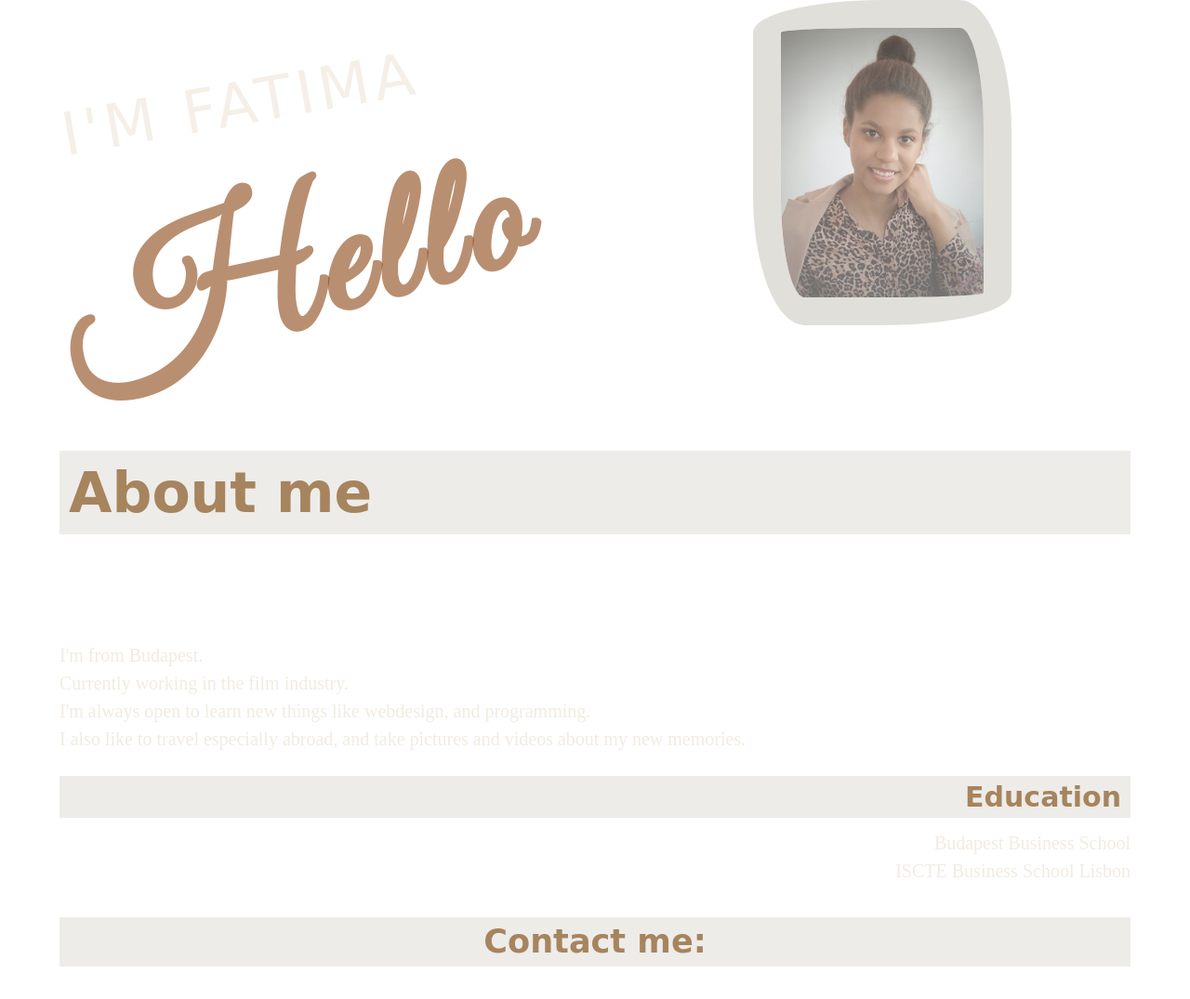
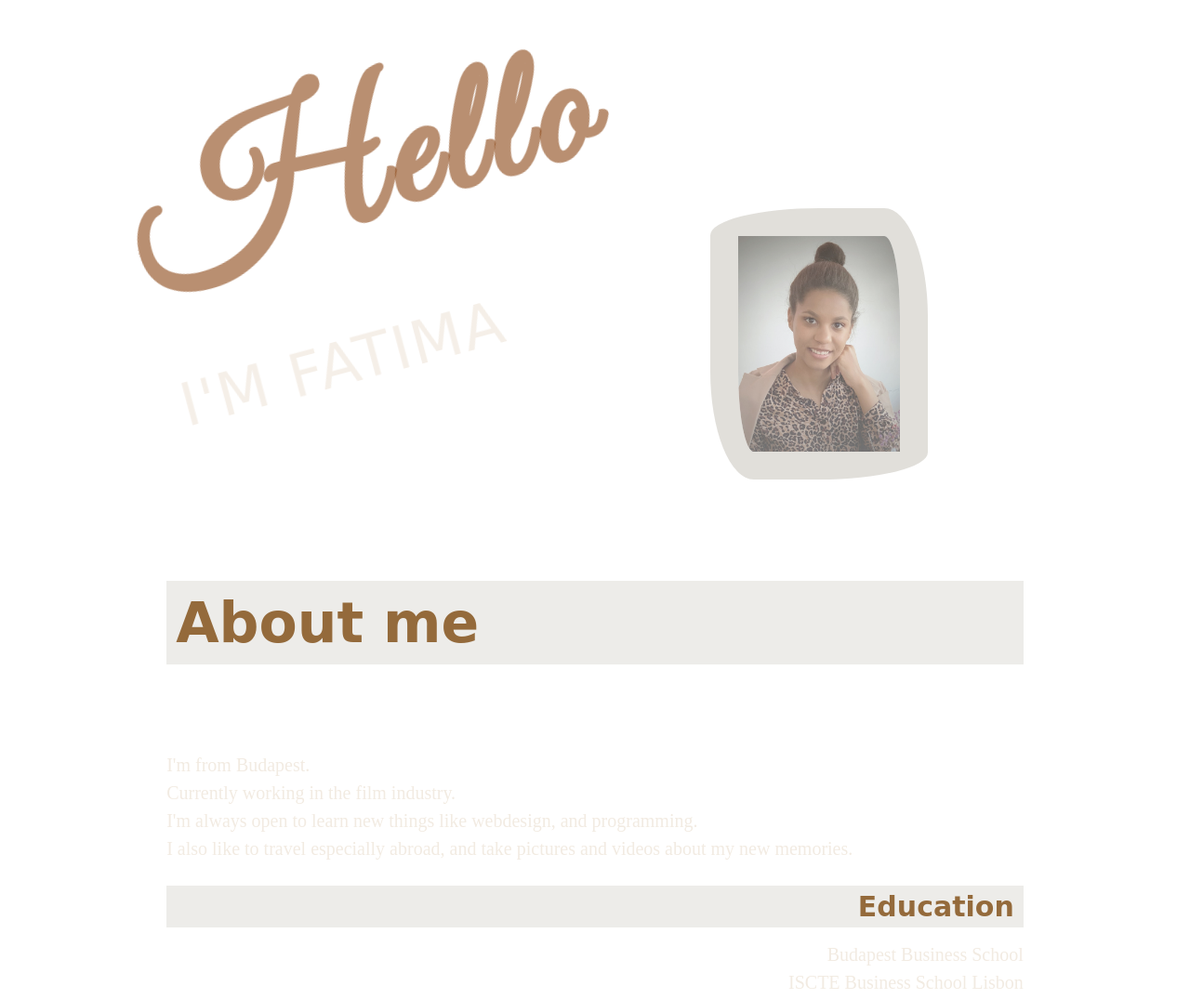
Before and after one commit to hfatima97/Namecard, a plain HTML site: page index.html in a window 1280 px wide. Shown: the top 1075 px of the page at 93% size. Drawn offline with Linux system fonts and the light colour scheme; a web font is replaced by a local one.

Commit message:
changesthree

```diff
--- a/index.html
+++ b/index.html
@@ -13,6 +13,7 @@
   <title>Namecard</title>
 </head>
 <body>
+    <div class="web">
         <div class="first-row">
             <div class="one">
                 <h2 id="left_hello">Hello</h2>
@@ -47,6 +48,6 @@
             <li><a href="https://fcaebook.com/#" target= "_blank" title="Facebook" class="social-icon"><i class="fa fa-facebook-official fa-lg" aria-hidden="true" style="color: rgba(139,69,19,0.8)"></i></a></li>
             </ul>
         </section>
-
+    </div>
 </body>
 </html>
--- a/style.css
+++ b/style.css
@@ -12,10 +12,14 @@ body {
   background: url(background.jpeg) no-repeat center;
   background-size: cover;
   font-family: cursive;
-  background-size: cover;
   background-attachment: fixed;
 }
 
+.web {
+  width: 80%;
+  height: auto;
+  margin: 0 auto;
+}
 
 img {
   width: 20%;
@@ -33,10 +37,13 @@ img {
 }
 
 .one {
-    width: 15%;
     height: auto;
-    text-align: left;
     margin-left: 5%;
+    transform: rotate(345deg);
+    display: flex;
+    flex-direction: column-reverse;
+    position: sticky;
+    top: 25%;
 }
 
 .two {
@@ -46,24 +53,23 @@ img {
 }
 
 #left_hello {
-    font-size: 15vw;
-    transform: rotate(345deg);
+    font-size: max(15vw, 20px);
     font-family: 'Great Vibes', cursive;
     letter-spacing: 10px;
     color: rgba(139,69,19,0.6);
-    position: absolute;
+    position: absolute
 }
 
 #left_name {
-    position: absolute;
-    font-size: 5vw;
+    font-size: max(5vw, 15px);
     text-transform: uppercase;
     font-family: cursive;
     text-overflow: ellipsis;
     white-space: nowrap;
-    letter-spacing: 5px;
-    transform: rotate(350deg);
+    letter-spacing: 2px;
     color: rgba(242,235,226, 0.8);
+    position: relative;
+
 }
 
 .world {
@@ -71,7 +77,7 @@ img {
     text-align: left;
     margin: 10% 5%;
     background-color: rgba(196,191,182,.3);
-    color: rgba(148,106,59, 0.8);
+    color: rgba(148,106,59, 10);
     padding-left: 10px;
 }
 
@@ -81,7 +87,7 @@ img {
     margin-right: 5%;
     margin-left: 5%;
     background-color: rgba(196,191,182,.3);
-    color: rgba(148,106,59, 0.8);
+    color: rgba(148,106,59, 10);
     padding-right: 10px;
 }
 
@@ -104,8 +110,8 @@ img {
 
 .linkes {
     text-align: center;
-    font-size: 30px;
-    color: rgba(148,106,59, 0.8);
+    font-size: 25px;
+    color: rgba(148,106,59, 10);
 }
 
 #contact {
```
Lines whose indentation alone changed are shown as unchanged.
